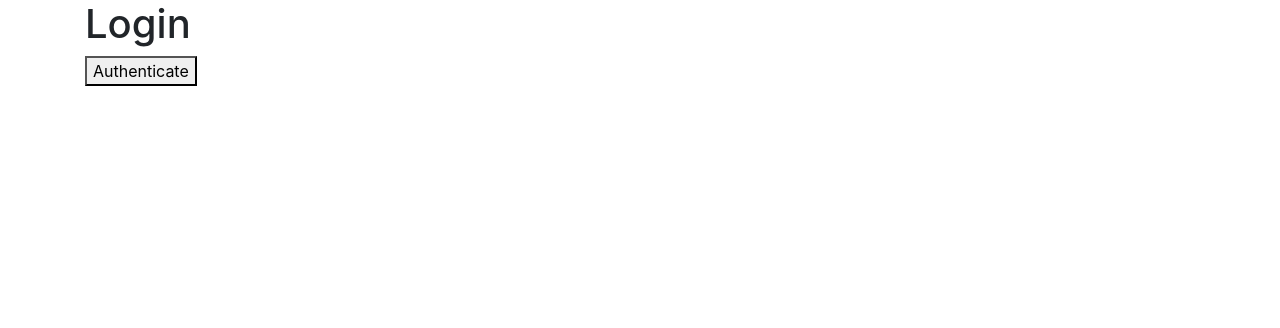
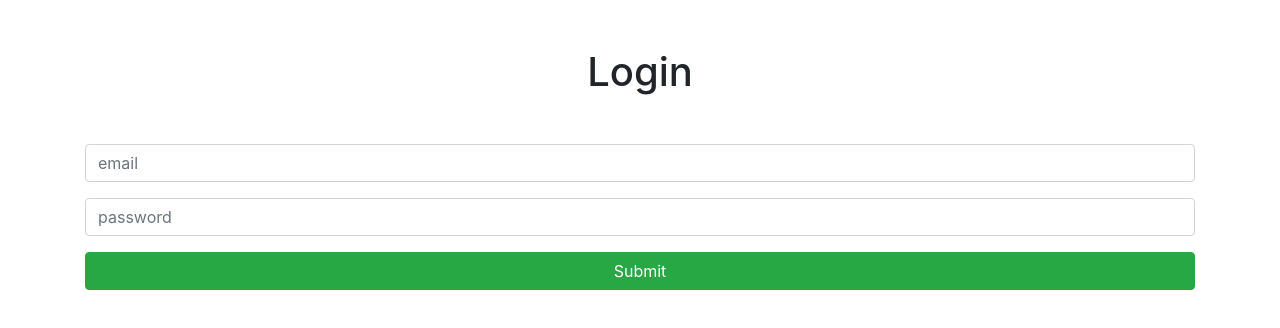
Before and after one commit to RaRetroCollect/jwt-tutorial, a React (Create React App) app in the folder client/: page /login in a window 1280 px wide. Shown: the top 328 px of the page. Built offline with nearby package versions, Linux system fonts and the light colour scheme.

Commit message:
login route toegevoegd

```diff
--- a/client/src/components/Login.js
+++ b/client/src/components/Login.js
@@ -1,10 +1,44 @@
-import React, { Fragment } from 'react';
+import React, { Fragment, useState } from 'react';
 
 const Login = ({ setAuth }) => {
+
+    const [inputs, setInputs] = useState({
+        email: "",
+        password: ""
+    });
+
+    const { email, password } = inputs;
+
+    const onchange = (e) => {
+        setInputs({...inputs, [e.target.name]: e.target.value})
+    };
+
+    const onSubmitForm = async (e) => {
+        e.preventDefault();
+        try {
+            const body = { email, password};
+
+            const response = await fetch('http://localhost:5000/auth/login', {method: "POST", headers: {"Content-Type": "application/json" }, body: JSON.stringify(body)});
+
+            const parseRes = await response.json();
+
+            localStorage.setItem("token", parseRes.token);
+
+            setAuth(true);
+
+        } catch (err) {
+            console.error(err.message);
+        }
+    }
+
     return (
         <Fragment>
-            <h1>Login</h1>
-            <button onClick={() => setAuth(true)}>Authenticate</button>
+            <h1 className="text-center my-5">Login</h1>
+            <form onSubmit={onSubmitForm}>
+                <input type="email" name="email" placeholder="email" className="form-control my-3" value={email} onChange={e => onchange(e)} />
+                <input type="password" name="password" placeholder="password" className="form-control my-3" value={password} onChange={e => onchange(e)} />
+                <button className="btn btn-success btn-block">Submit</button>
+            </form>
         </Fragment>
     );
 };
```
